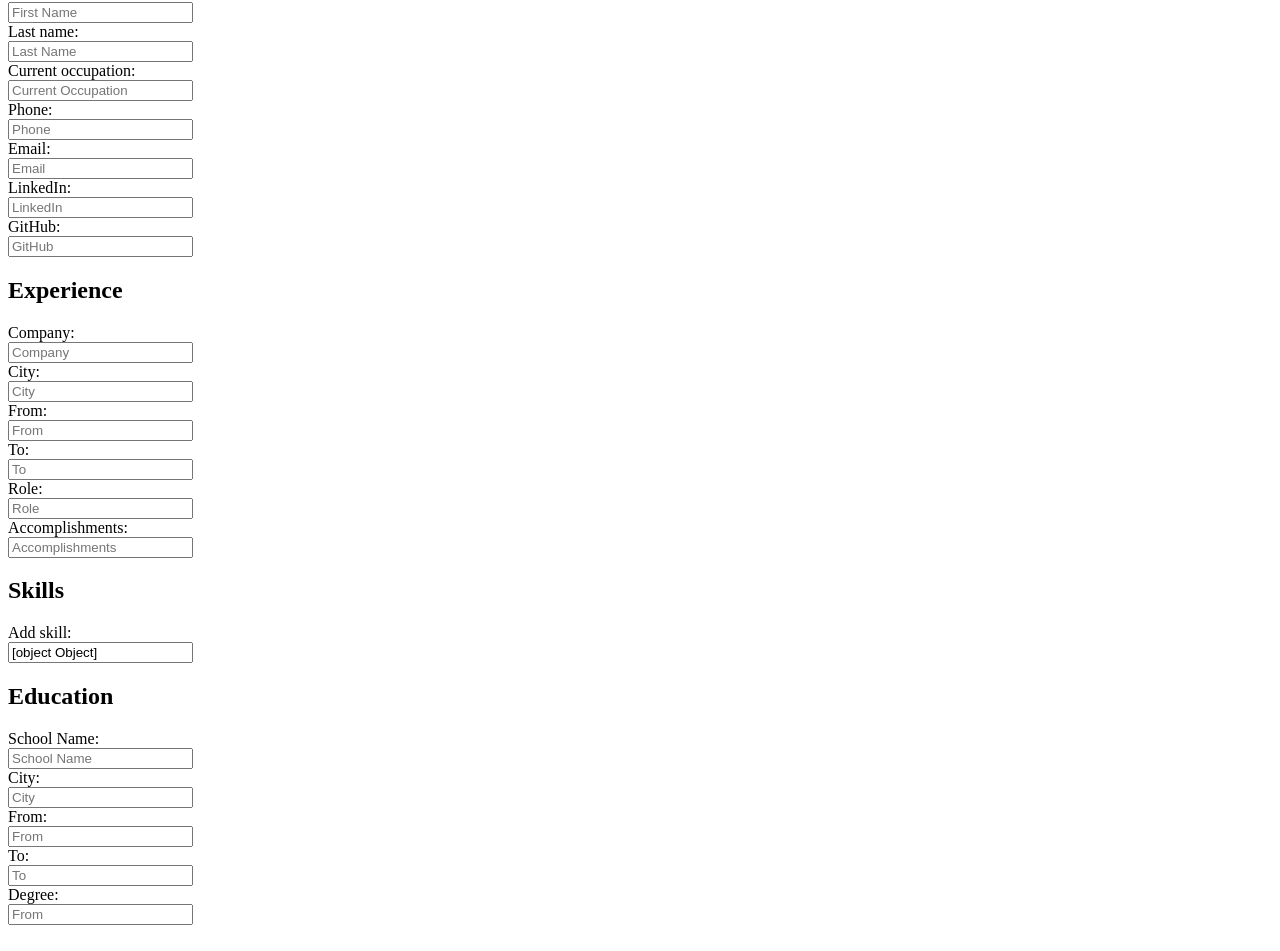
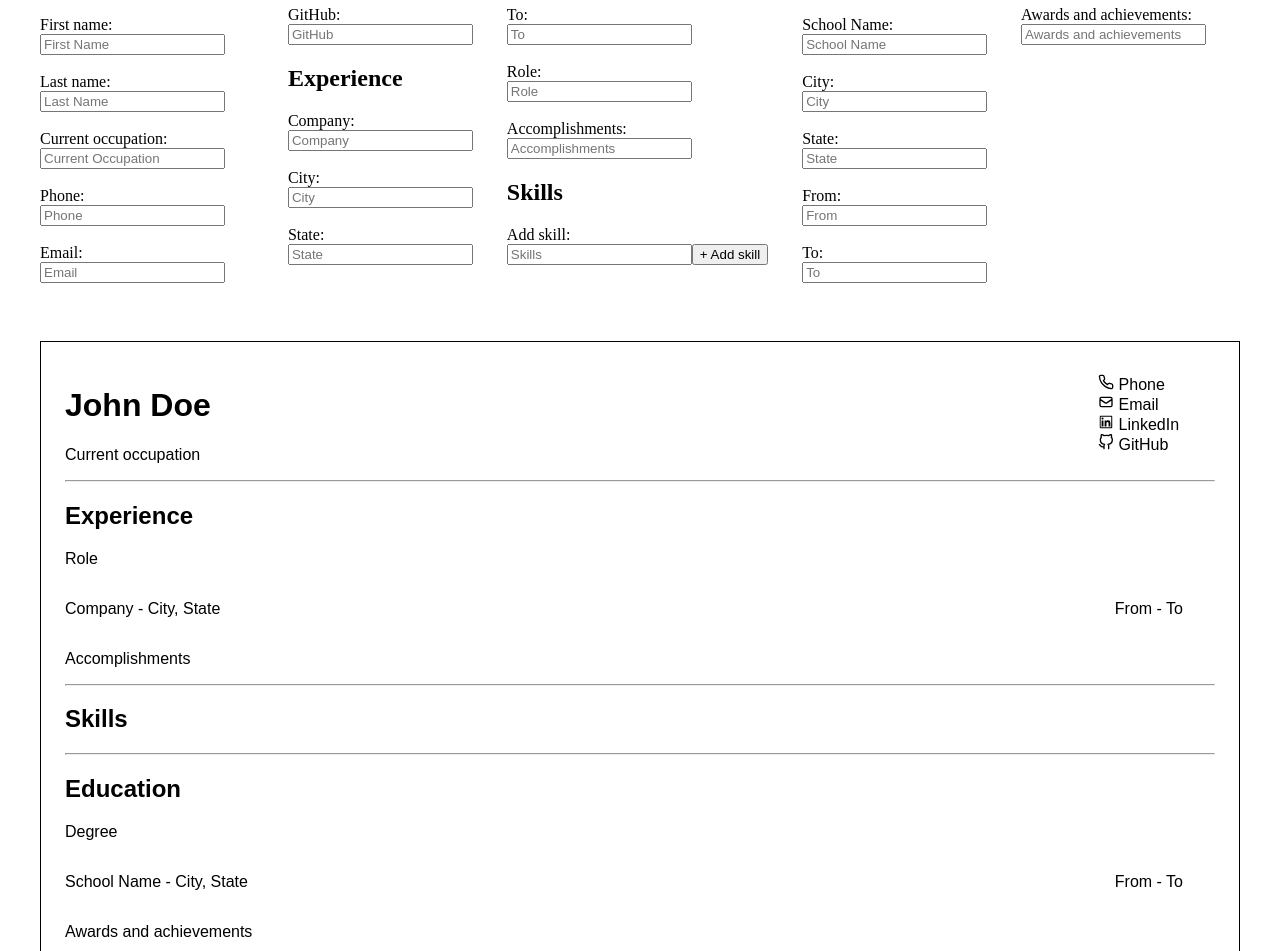
Before and after one commit to SultanBadri/cv-project, a React (Create React App) app: page / in a window 1280 px wide. Shown: the part 221-1172 px from the top of the page. Built offline with nearby package versions, Linux system fonts and the light colour scheme.

Commit message:
can add skills now, updated format of CV, minor bug fixes

```diff
--- a/src/components/CVEducation/EducationInput.tsx
+++ b/src/components/CVEducation/EducationInput.tsx
@@ -22,6 +22,17 @@ export const EducationInput = ({ education, handleEducation }: any) => {
           name="city"
           placeholder="City"
           value={education.city}
+          onChange={handleEducation}
+        />
+      </label>
+      <br />
+      <label>
+        State: <br />
+        <input
+          type="text"
+          name="state"
+          placeholder="State"
+          value={education.state}
           onChange={handleEducation}
         />
       </label>
@@ -53,8 +64,19 @@ export const EducationInput = ({ education, handleEducation }: any) => {
         <input
           type="text"
           name="degree"
-          placeholder="From"
+          placeholder="Degree"
           value={education.degree}
+          onChange={handleEducation}
+        />
+      </label>
+      <br />
+      <label>
+        Awards and achievements: <br />
+        <input
+          type="text"
+          name="achievements"
+          placeholder="Awards and achievements"
+          value={education.achievements}
           onChange={handleEducation}
         />
       </label>
--- a/src/components/CVEducation/FormEducation.tsx
+++ b/src/components/CVEducation/FormEducation.tsx
@@ -1,18 +1,35 @@
 import React from "react";
+import styled from "styled-components";
+
+const FlexDiv = styled.div`
+  display: flex;
+  justify-content: space-between;
+  padding-right: 2rem;
+`;
 
 export const FormEducation = ({ education }: any) => {
   return (
     <>
       <h2>Education</h2>
+      <p>{education.degree !== "" ? education.degree : "Degree"}</p>
+      <FlexDiv>
+        <p>
+          {education.schoolName !== "" ? education.schoolName : "School Name"}
+          {" - "}
+          {education.city !== "" ? education.city : "City"}
+          {", "}
+          {education.state !== "" ? education.state : "State"}
+        </p>
+        <p>
+          {education.from !== "" ? education.from : "From"} -{" "}
+          {education.to !== "" ? education.to : "To"}
+        </p>
+      </FlexDiv>
       <p>
-        {education.schoolName !== "" ? education.schoolName : "School Name"},{" "}
-        {education.city !== "" ? education.city : "City"}
+        {education.achievements !== ""
+          ? education.achievements
+          : "Awards and achievements"}
       </p>
-      <p>
-        {education.from !== "" ? education.from : "From"} -{" "}
-        {education.to !== "" ? education.to : "To"}
-      </p>
-      <p>{education.degree !== "" ? education.degree : "Degree"}</p>
     </>
   );
 };
--- a/src/components/CVExperience/ExperienceInput.tsx
+++ b/src/components/CVExperience/ExperienceInput.tsx
@@ -22,6 +22,17 @@ export const ExperienceInput = ({ experience, handleExperience }: any) => {
           name="city"
           placeholder="City"
           value={experience.city}
+          onChange={handleExperience}
+        />
+      </label>
+      <br />
+      <label>
+        State: <br />
+        <input
+          type="text"
+          name="state"
+          placeholder="State"
+          value={experience.state}
           onChange={handleExperience}
         />
       </label>
--- a/src/components/CVExperience/FormExperience.tsx
+++ b/src/components/CVExperience/FormExperience.tsx
@@ -1,18 +1,30 @@
 import React from "react";
+import styled from "styled-components";
+
+const FlexDiv = styled.div`
+  display: flex;
+  justify-content: space-between;
+  padding-right: 2rem;
+`;
 
 export const FormExperience = ({ experience }: any) => {
   return (
     <>
       <h2>Experience</h2>
+      <p>{experience.role !== "" ? experience.role : "Role"}</p>
+      <FlexDiv>
         <p>
-        {experience.company !== "" ? experience.company : "Company"},{" "}
+          {experience.company !== "" ? experience.company : "Company"}
+          {" - "}
           {experience.city !== "" ? experience.city : "City"}
+          {", "}
+          {experience.state !== "" ? experience.state : "State"}
         </p>
         <p>
           {experience.from !== "" ? experience.from : "From"} -{" "}
           {experience.to !== "" ? experience.to : "To"}
         </p>
-      <p>{experience.role !== "" ? experience.role : "Role"}</p>
+      </FlexDiv>
       <p>
         {experience.accomplishments !== ""
           ? experience.accomplishments
--- a/src/components/CVHeader/FormHeader.tsx
+++ b/src/components/CVHeader/FormHeader.tsx
@@ -7,8 +7,8 @@ export const FormHeader = ({ info }: any) => {
   return (
     <>
       <h1>
-        {info.firstName !== "" ? info.firstName : "First name"}{" "}
-        {info.lastName !== "" ? info.lastName : "Last name"}
+        {info.firstName !== "" ? info.firstName : "John"}{" "}
+        {info.lastName !== "" ? info.lastName : "Doe"}
       </h1>
       <p>{info.occupation !== "" ? info.occupation : "Current occupation"}</p>
 
--- a/src/components/CVHeader/HeaderInput.tsx
+++ b/src/components/CVHeader/HeaderInput.tsx
@@ -1,4 +1,5 @@
-import React from "react";
+import React, { useState } from "react";
+import { FormExperience } from "../CVExperience/FormExperience";
 
 export const HeaderInput = ({ info, handleGeneralInfo }: any) => {
   return (
--- a/src/components/CVSkills/FormSkills.tsx
+++ b/src/components/CVSkills/FormSkills.tsx
@@ -4,7 +4,11 @@ export const FormSkills = ({ skills }: any) => {
   return (
     <>
       <h2>Skills</h2>
-      <p>hi</p>
+      <ul>
+        {skills.map((skill: string, i: number) => {
+          return <li key={i}>{skill}</li>;
+        })}
+      </ul>
     </>
   );
 };
--- a/src/components/CVSkills/SkillsInput.tsx
+++ b/src/components/CVSkills/SkillsInput.tsx
@@ -1,19 +1,37 @@
 import React from "react";
 
-export const SkillsInput = ({ skills, handleSkills }: any) => {
+export const SkillsInput = ({ skill, skills, setSkill, setSkills }: any) => {
+  const handleChange = (e: any) => {
+    const { value } = e.target;
+    setSkill(value);
+  };
+
+  const onSubmit = (e: any) => {
+    e.preventDefault();
+    if (skill === "") return;
+    addSkill(skill);
+    setSkill("");
+  };
+
+  const addSkill = (skill: any) => {
+    setSkills(skills.concat(skill));
+  };
+
   return (
     <>
+      <form onSubmit={onSubmit}>
         <h2>Skills</h2>
         <label>
           Add skill: <br />
           <input
             type="text"
-          name=""
-          placeholder="skills"
-          value={skills}
-          onChange={handleSkills}
+            placeholder="Skills"
+            value={skill}
+            onChange={handleChange}
           />
         </label>
+        <button>+ Add skill</button>
+      </form>
     </>
   );
 };
--- a/src/components/FormContainer.tsx
+++ b/src/components/FormContainer.tsx
@@ -9,15 +9,23 @@ import { FormSkills } from "./CVSkills/FormSkills";
 import { EducationInput } from "./CVEducation/EducationInput";
 import { FormEducation } from "./CVEducation/FormEducation";
 
-export const FormContainer: React.FC = () => {
-  const FormatCV = styled.div`
+const CVDiv = styled.div`
   position: relative;
   border: 1px solid black;
   font-family: sans-serif;
   margin: 2rem;
-    padding: 1rem;
+  padding: 1.5rem;
 `;
 
+const InputDiv = styled.div`
+  display: flex;
+  flex-direction: column;
+  flex-wrap: wrap;
+  height: 45vh;
+  margin: 2rem;
+`;
+
+export const FormContainer: React.FC = () => {
   const [info, setInfo] = useState({
     firstName: "",
     lastName: "",
@@ -38,6 +46,7 @@ export const FormContainer: React.FC = () => {
   const [experience, setExperience] = useState({
     company: "",
     city: "",
+    state: "",
     from: "",
     to: "",
     role: "",
@@ -51,23 +60,17 @@ export const FormContainer: React.FC = () => {
     }));
   };
 
-  const [skills, setSkills] = useState({
-    skills: [],
-  });
-  const handleSkills = (e: any) => {
-    const { name, value } = e.target;
-    setSkills((prev) => ({
-      ...prev,
-      [name]: value,
-    }));
-  };
+  const [skill, setSkill] = useState("");
+  const [skills, setSkills] = useState([]);
 
   const [education, setEducation] = useState({
     schoolName: "",
     city: "",
+    state: "",
     from: "",
     to: "",
     degree: "",
+    achievements: "",
   });
   const handleEducation = (e: any) => {
     const { name, value } = e.target;
@@ -79,15 +82,25 @@ export const FormContainer: React.FC = () => {
 
   return (
     <>
+      <InputDiv>
         <HeaderInput info={info} handleGeneralInfo={handleGeneralInfo} />
         <ExperienceInput
           experience={experience}
           handleExperience={handleExperience}
         />
-      <SkillsInput skills={skills} handleSkills={handleSkills} />
-      <EducationInput education={education} handleEducation={handleEducation} />
+        <SkillsInput
+          skill={skill}
+          skills={skills}
+          setSkills={setSkills}
+          setSkill={setSkill}
+        />
+        <EducationInput
+          education={education}
+          handleEducation={handleEducation}
+        />
+      </InputDiv>
 
-      <FormatCV>
+      <CVDiv>
         <FormHeader info={info} />
         <hr />
         <FormExperience experience={experience} />
@@ -95,7 +108,7 @@ export const FormContainer: React.FC = () => {
         <FormSkills skills={skills} />
         <hr />
         <FormEducation education={education} />
-      </FormatCV>
+      </CVDiv>
     </>
   );
 };
--- a/src/components/Header.tsx
+++ b/src/components/Header.tsx
@@ -18,11 +18,9 @@ const HeaderParagraph = styled.p`
 
 export const Header = () => {
   return (
-    <>
-      <DivHeader>
-        <HeaderH1>My CV-Maker</HeaderH1>
-        <HeaderParagraph>Make your dream CV today!</HeaderParagraph>
-      </DivHeader>
-    </>
+    <DivHeader>
+      <HeaderH1>My CV-Maker</HeaderH1>
+      <HeaderParagraph>Make your dream CV today!</HeaderParagraph>
+    </DivHeader>
   );
 };
```
Lines whose indentation alone changed are shown as unchanged.
